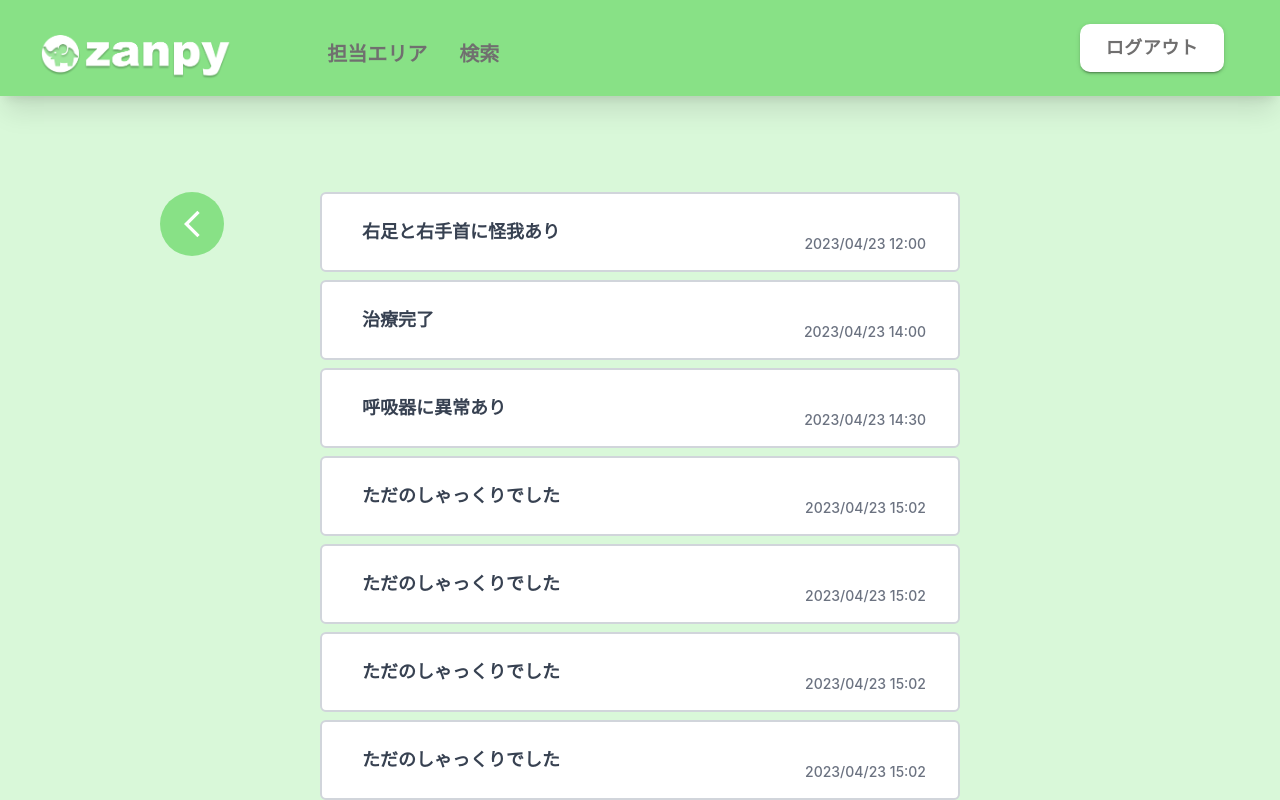
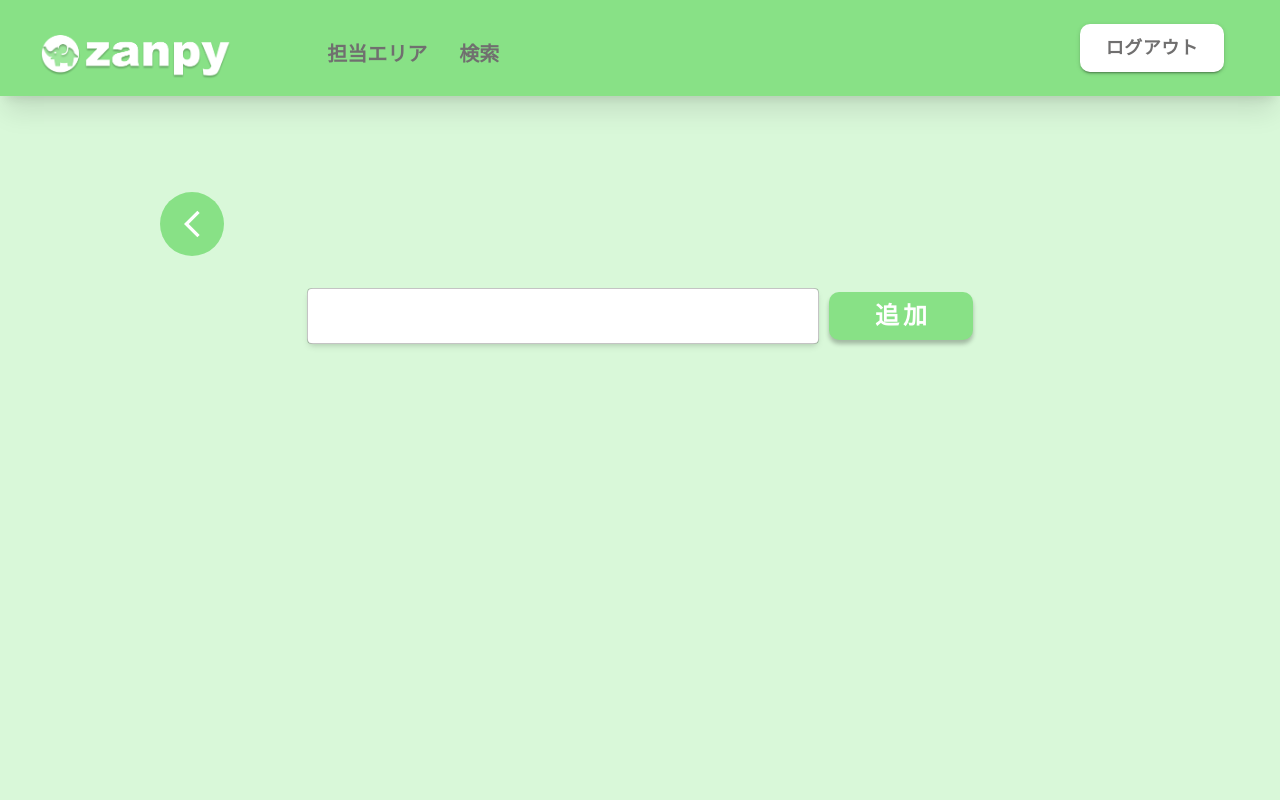
Before and after one commit to Fuuma0000/zanpy, a React (Create React App) app: page /memo in a window 1280 px wide. Shown: the top 800 px of the page. Built offline with nearby package versions, Linux system fonts and the light colour scheme.

Commit message:
[add]プレゼン用のメモ追加機能

```diff
--- a/src/screens/MemoScreen.jsx
+++ b/src/screens/MemoScreen.jsx
@@ -5,28 +5,42 @@ import ArrowBackIosNewIcon from "@mui/icons-material/ArrowBackIosNew";
 import { useNavigate } from "react-router-dom";
 import Button from "@mui/material/Button";
 import TextField from "@mui/material/TextField";
+import { useRecoilValue, useRecoilState } from "recoil";
+import { memosState } from "../atoms/MemosState";
 
 const MemoScreen = () => {
   const navigate = useNavigate();
+  const [memos, setMemos] = useRecoilState(memosState);
+  const [inputText, setInputText] = useState("");
 
-  //keyを設定するための関数
-  function createName(text, time) {
-    return { text, time };
-  }
+  const addMemo = () => {
+    const newMemos = [...memos];
+    newMemos.push({
+      text: inputText,
+      time: "2023/04/23 15:02",
+    });
+    setMemos(newMemos);
+    setInputText("");
+  };
 
-  //Datetimeでやると思うけど、とりあえずは文字列で
-  // メモの配列を管理するstate
-  const [memos, setMemos] = useState([
-    createName("右足と右手首に怪我あり", "2023/04/23 12:00"),
-    createName("治療完了", "2023/04/23 14:00"),
-    createName("呼吸器に異常あり", "2023/04/23 14:30"),
-    createName("ただのしゃっくりでした", "2023/04/23 15:02"),
-    createName("ただのしゃっくりでした", "2023/04/23 15:02"),
-    createName("ただのしゃっくりでした", "2023/04/23 15:02"),
-    createName("ただのしゃっくりでした", "2023/04/23 15:02"),
-    createName("ただのしゃっくりでした", "2023/04/23 15:02"),
-    createName("ただのしゃっくりでした", "2023/04/23 15:02"),
-  ]);
+  // //keyを設定するための関数
+  // function createName(text, time) {
+  //   return { text, time };
+  // }
+
+  // //Datetimeでやると思うけど、とりあえずは文字列で
+  // // メモの配列を管理するstate
+  // const [memos, setMemos] = useState([
+  //   createName("右足と右手首に怪我あり", "2023/04/23 12:00"),
+  //   createName("治療完了", "2023/04/23 14:00"),
+  //   createName("呼吸器に異常あり", "2023/04/23 14:30"),
+  //   createName("ただのしゃっくりでした", "2023/04/23 15:02"),
+  //   createName("ただのしゃっくりでした", "2023/04/23 15:02"),
+  //   createName("ただのしゃっくりでした", "2023/04/23 15:02"),
+  //   createName("ただのしゃっくりでした", "2023/04/23 15:02"),
+  //   createName("ただのしゃっくりでした", "2023/04/23 15:02"),
+  //   createName("ただのしゃっくりでした", "2023/04/23 15:02"),
+  // ]);
 
   return (
     <>
@@ -62,6 +76,8 @@ const MemoScreen = () => {
           sx={{
             width: "40%",
           }}
+          value={inputText}
+          onChange={(e) => setInputText(e.target.value)}
         />
         <Button
           variant='contained'
@@ -76,6 +92,7 @@ const MemoScreen = () => {
             borderRadius: 10,
           }}
           className='w-36 h-12'
+          onClick={addMemo}
         >
           追加
         </Button>
```
